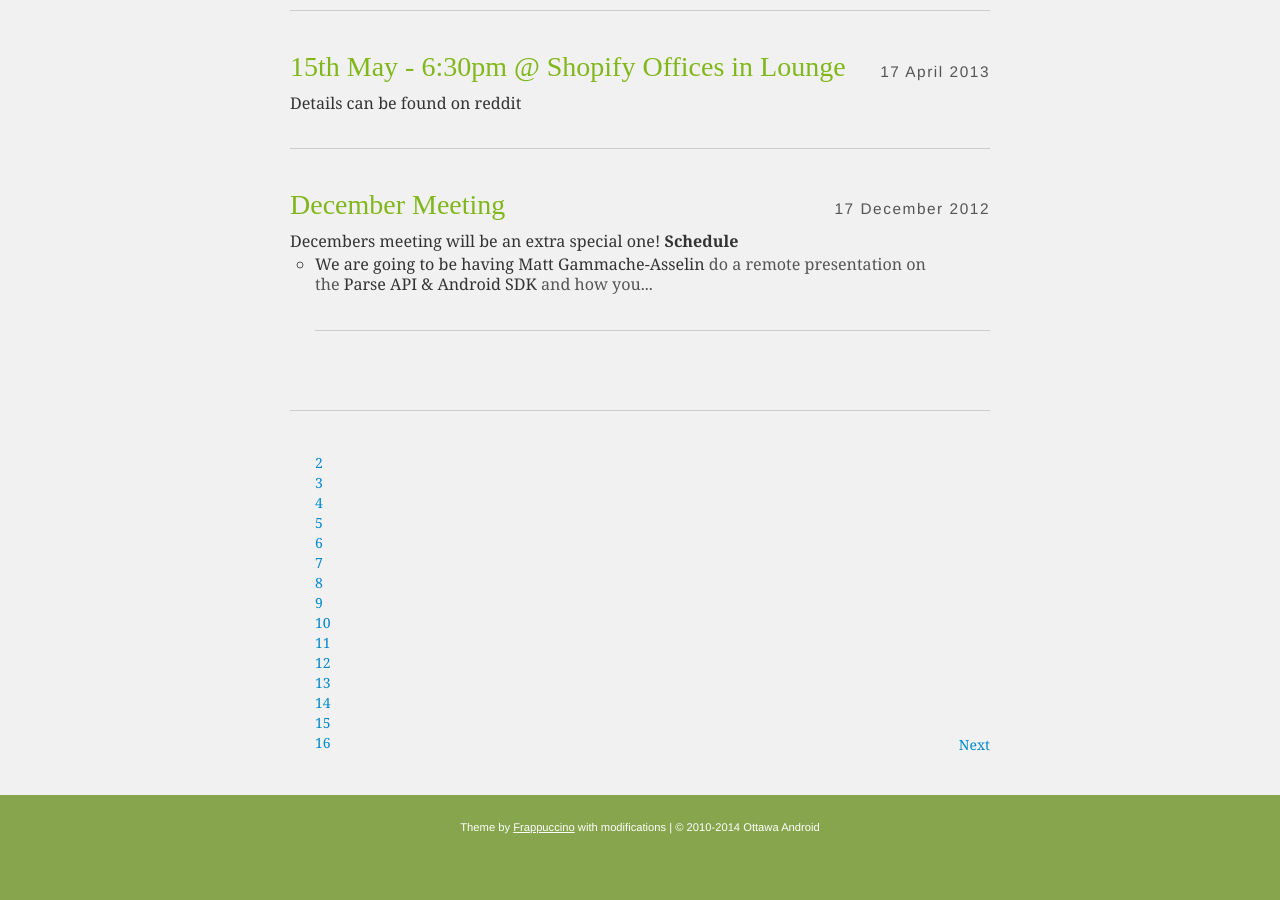
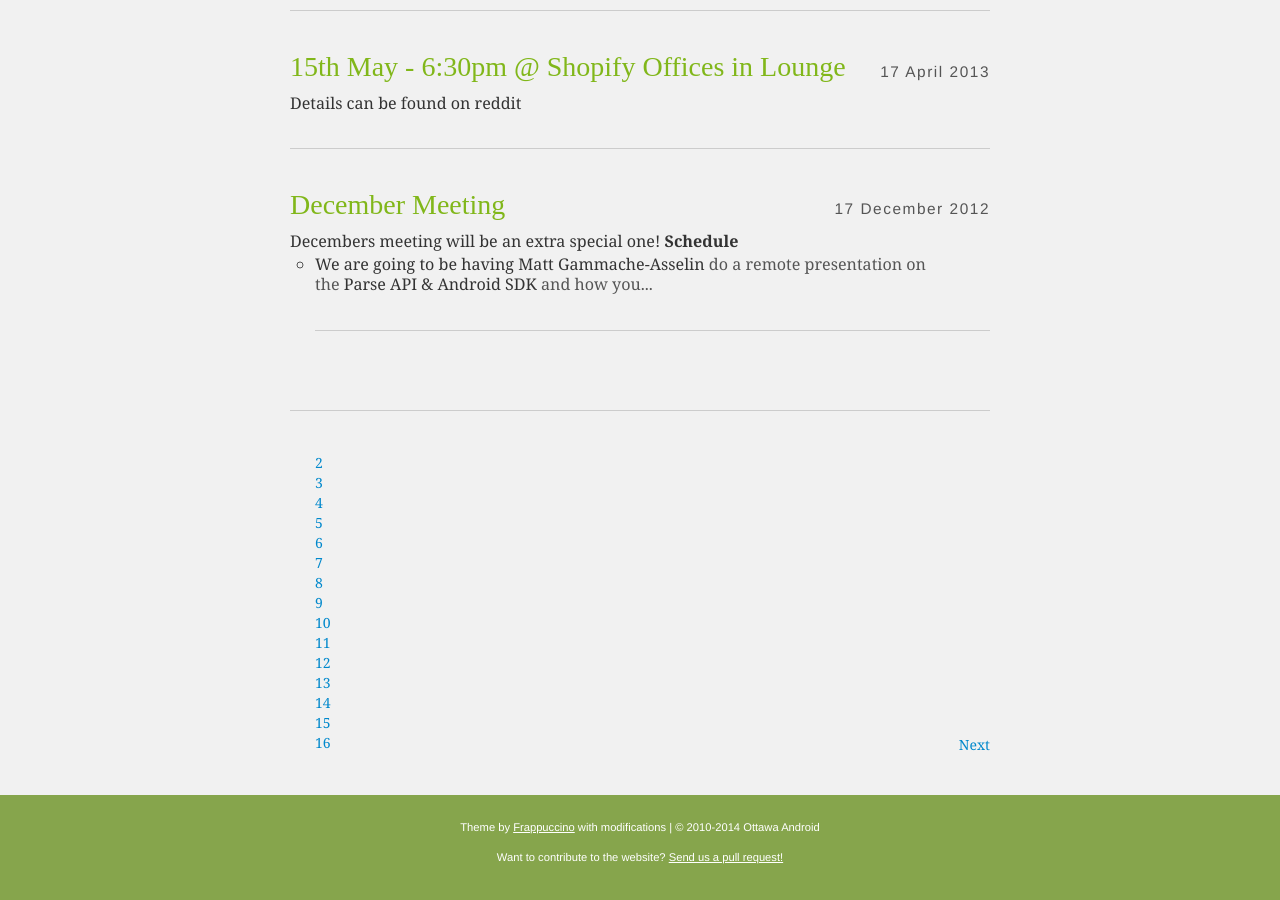
Before and after one commit to ottawaandroid/ottawaandroid.github.io, a Jekyll site: the page built from index.html, in a window 1280 px wide and 900 px high, scrolled down 818 px. Built offline with Jekyll 4.4.1, drawn with Linux system fonts in a browser that asks for light colours; some web fonts are replaced; Markdown is read by kramdown in place of the engine named in the settings; the list of posts is cut into pages by our own code; before the commit the page ends 1678 px from its top, so only the background shows below that.

Commit message:
Add a link to the project

```diff
--- a/_layouts/default.html
+++ b/_layouts/default.html
@@ -36,7 +36,12 @@
 
 	<footer>
 		<div class="container">
-			Theme by <a href="http://richbray.me/frap/">Frappuccino</a> with modifications | &copy; 2010-2014 Ottawa Android
+			<p>
+				Theme by <a href="http://richbray.me/frap/">Frappuccino</a> with modifications | &copy; 2010-2014 Ottawa Android
+			</p>
+			<p>
+				Want to contribute to the website? <a href="https://github.com/ottawaandroid/ottawaandroid.github.io">Send us a pull request!</a>
+			</p>
 		</div>
 	</footer>
 
```
